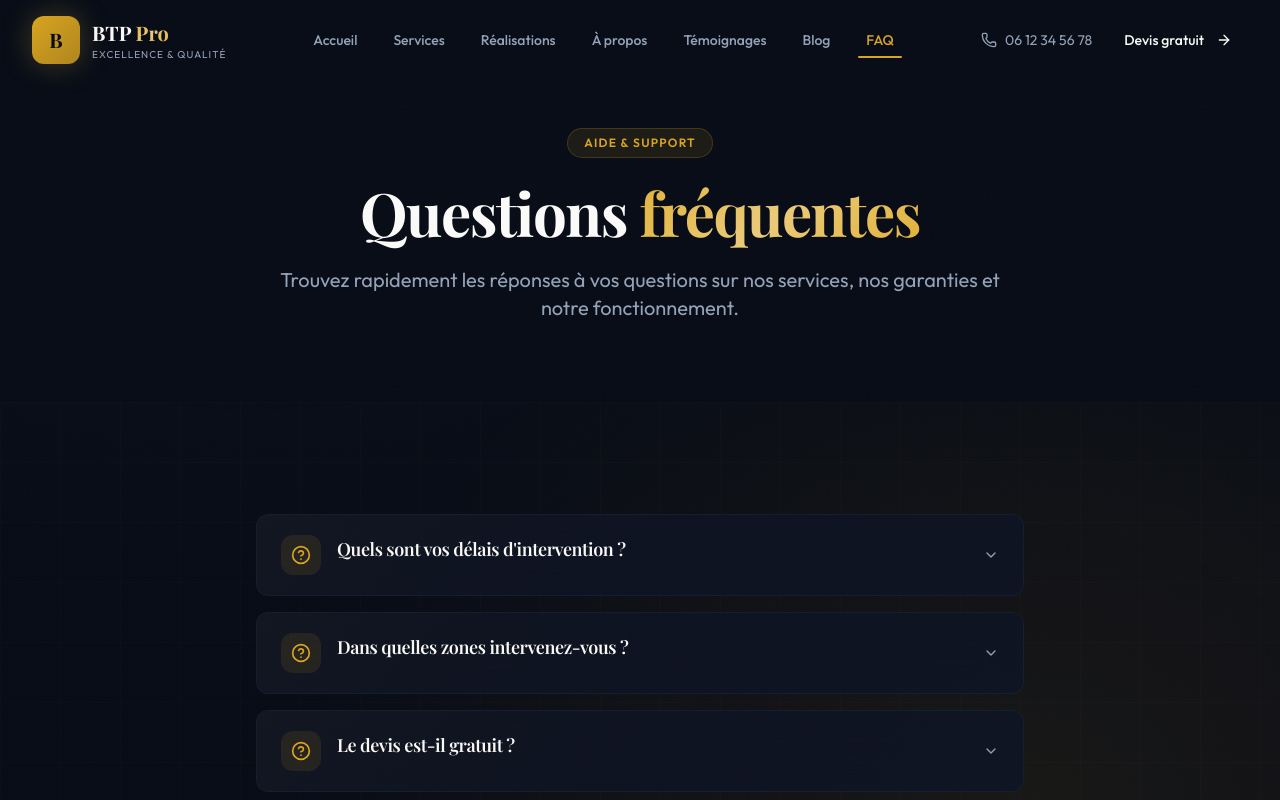
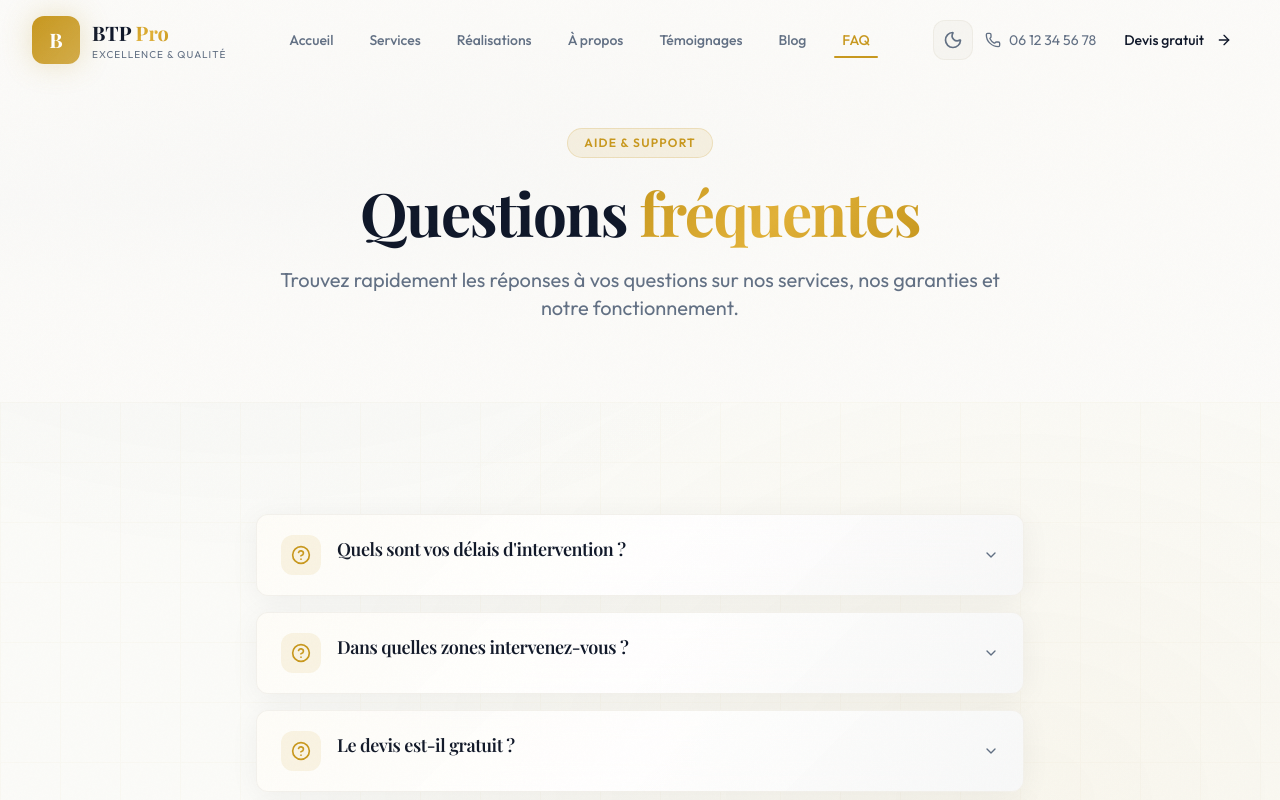
Before and after one commit to jpierre-amar/Template_entrepreneur_bat, a React (Vite) app: page /faq in a window 1280 px wide. Shown: the top 800 px of the page. Built offline with nearby package versions, Linux system fonts and the light colour scheme.

Commit message:
ajout du thème clair avec basculement

```diff
--- a/src/App.tsx
+++ b/src/App.tsx
@@ -2,14 +2,17 @@ import { BrowserRouter } from "react-router-dom";
 import { HelmetProvider } from "react-helmet-async";
 import { AppRouter } from "@/routes/Router";
 import { ScrollToTop } from "@/components/shared/ScrollToTop";
+import { ThemeProvider } from "@/hooks/useTheme";
 
 function App() {
   return (
     <HelmetProvider>
-      <BrowserRouter>
-        <ScrollToTop />
-        <AppRouter />
-      </BrowserRouter>
+      <ThemeProvider>
+        <BrowserRouter>
+          <ScrollToTop />
+          <AppRouter />
+        </BrowserRouter>
+      </ThemeProvider>
     </HelmetProvider>
   );
 }
--- a/src/components/layout/Navbar.tsx
+++ b/src/components/layout/Navbar.tsx
@@ -1,9 +1,10 @@
 import { useState, useEffect } from "react";
 import { Link, useLocation } from "react-router-dom";
-import { Menu, X, Phone, ArrowRight } from "lucide-react";
+import { Menu, X, Phone, ArrowRight, Sun, Moon } from "lucide-react";
 import { motion, AnimatePresence } from "framer-motion";
 import { Button } from "@/components/ui/button";
 import { cn } from "@/lib/utils";
+import { useTheme } from "@/hooks/useTheme";
 
 const navLinks = [
   { path: "/", label: "Accueil" },
@@ -19,6 +20,7 @@ export const Navbar = () => {
   const [isOpen, setIsOpen] = useState(false);
   const [isScrolled, setIsScrolled] = useState(false);
   const location = useLocation();
+  const { resolvedTheme, toggleTheme } = useTheme();
 
   useEffect(() => {
     const handleScroll = () => {
@@ -95,8 +97,41 @@ export const Navbar = () => {
             ))}
           </div>
 
-          {/* CTA Button */}
-          <div className="hidden lg:flex items-center space-x-4">
+          {/* CTA & Theme Toggle */}
+          <div className="hidden lg:flex items-center space-x-3">
+            {/* Theme Toggle */}
+            <motion.button
+              whileHover={{ scale: 1.05 }}
+              whileTap={{ scale: 0.95 }}
+              onClick={toggleTheme}
+              className="relative w-10 h-10 rounded-xl bg-muted/50 border border-border/50 flex items-center justify-center text-muted-foreground hover:text-secondary hover:border-secondary/30 transition-all overflow-hidden"
+              aria-label="Toggle theme"
+            >
+              <AnimatePresence mode="wait" initial={false}>
+                {resolvedTheme === "dark" ? (
+                  <motion.div
+                    key="sun"
+                    initial={{ y: -20, opacity: 0 }}
+                    animate={{ y: 0, opacity: 1 }}
+                    exit={{ y: 20, opacity: 0 }}
+                    transition={{ duration: 0.2 }}
+                  >
+                    <Sun className="w-5 h-5" />
+                  </motion.div>
+                ) : (
+                  <motion.div
+                    key="moon"
+                    initial={{ y: -20, opacity: 0 }}
+                    animate={{ y: 0, opacity: 1 }}
+                    exit={{ y: 20, opacity: 0 }}
+                    transition={{ duration: 0.2 }}
+                  >
+                    <Moon className="w-5 h-5" />
+                  </motion.div>
+                )}
+              </AnimatePresence>
+            </motion.button>
+
             <a
               href="tel:+33612345678"
               className="flex items-center text-sm text-muted-foreground hover:text-secondary transition-colors"
@@ -112,15 +147,29 @@ export const Navbar = () => {
             </Link>
           </div>
 
-          {/* Mobile menu button */}
+          {/* Mobile: Theme toggle + Menu button */}
+          <div className="lg:hidden flex items-center space-x-2">
+            <motion.button
+              whileTap={{ scale: 0.95 }}
+              onClick={toggleTheme}
+              className="p-2 rounded-xl text-foreground hover:bg-muted transition-colors"
+              aria-label="Toggle theme"
+            >
+              {resolvedTheme === "dark" ? (
+                <Sun className="w-5 h-5" />
+              ) : (
+                <Moon className="w-5 h-5" />
+              )}
+            </motion.button>
             <motion.button
               whileTap={{ scale: 0.95 }}
               onClick={() => setIsOpen(!isOpen)}
-            className="lg:hidden p-2 rounded-xl text-foreground hover:bg-muted transition-colors"
+              className="p-2 rounded-xl text-foreground hover:bg-muted transition-colors"
               aria-label="Toggle menu"
             >
               {isOpen ? <X className="w-6 h-6" /> : <Menu className="w-6 h-6" />}
             </motion.button>
+          </div>
         </div>
       </div>
 
--- /dev/null
+++ b/src/hooks/useTheme.tsx
@@ -0,0 +1,101 @@
+import { createContext, useContext, useEffect, useState, type ReactNode } from "react";
+
+type Theme = "light" | "dark" | "system";
+
+interface ThemeContextType {
+  theme: Theme;
+  resolvedTheme: "light" | "dark";
+  setTheme: (theme: Theme) => void;
+  toggleTheme: () => void;
+}
+
+const ThemeContext = createContext<ThemeContextType | undefined>(undefined);
+
+function getSystemTheme(): "light" | "dark" {
+  if (typeof window !== "undefined") {
+    return window.matchMedia("(prefers-color-scheme: dark)").matches
+      ? "dark"
+      : "light";
+  }
+  return "light";
+}
+
+function getStoredTheme(): Theme {
+  if (typeof window !== "undefined") {
+    const stored = localStorage.getItem("theme") as Theme;
+    if (stored === "light" || stored === "dark" || stored === "system") {
+      return stored;
+    }
+  }
+  return "system";
+}
+
+export function ThemeProvider({ children }: { children: ReactNode }) {
+  const [theme, setThemeState] = useState<Theme>(() => getStoredTheme());
+  const [resolvedTheme, setResolvedTheme] = useState<"light" | "dark">(() => {
+    const stored = getStoredTheme();
+    return stored === "system" ? getSystemTheme() : stored;
+  });
+
+  useEffect(() => {
+    const root = document.documentElement;
+
+    const resolved = theme === "system" ? getSystemTheme() : theme;
+    setResolvedTheme(resolved);
+
+    if (resolved === "dark") {
+      root.classList.add("dark");
+    } else {
+      root.classList.remove("dark");
+    }
+
+    localStorage.setItem("theme", theme);
+  }, [theme]);
+
+  useEffect(() => {
+    if (theme !== "system") return;
+
+    const mediaQuery = window.matchMedia("(prefers-color-scheme: dark)");
+
+    const handleChange = (e: MediaQueryListEvent) => {
+      const newTheme = e.matches ? "dark" : "light";
+      setResolvedTheme(newTheme);
+
+      if (newTheme === "dark") {
+        document.documentElement.classList.add("dark");
+      } else {
+        document.documentElement.classList.remove("dark");
+      }
+    };
+
+    mediaQuery.addEventListener("change", handleChange);
+    return () => mediaQuery.removeEventListener("change", handleChange);
+  }, [theme]);
+
+  const setTheme = (newTheme: Theme) => {
+    setThemeState(newTheme);
+  };
+
+  const toggleTheme = () => {
+    setThemeState((prev) => {
+      if (prev === "light") return "dark";
+      if (prev === "dark") return "light";
+      // If system, switch to opposite of current resolved
+      return resolvedTheme === "dark" ? "light" : "dark";
+    });
+  };
+
+  return (
+    <ThemeContext.Provider value={{ theme, resolvedTheme, setTheme, toggleTheme }}>
+      {children}
+    </ThemeContext.Provider>
+  );
+}
+
+export function useTheme() {
+  const context = useContext(ThemeContext);
+  if (context === undefined) {
+    throw new Error("useTheme must be used within a ThemeProvider");
+  }
+  return context;
+}
--- a/src/index.css
+++ b/src/index.css
@@ -5,8 +5,62 @@
 @tailwind utilities;
 
 @layer base {
+  /* Light Theme - Premium & Elegant */
   :root {
-    /* Premium Dark Theme - Elegant Navy & Gold */
+    --background: 45 30% 98%;
+    --foreground: 222 47% 11%;
+
+    --card: 0 0% 100%;
+    --card-foreground: 222 47% 11%;
+
+    --popover: 0 0% 100%;
+    --popover-foreground: 222 47% 11%;
+
+    /* Primary - Deep Navy Blue */
+    --primary: 217 45% 25%;
+    --primary-foreground: 60 9% 98%;
+
+    /* Secondary - Luxurious Gold */
+    --secondary: 43 74% 45%;
+    --secondary-foreground: 0 0% 100%;
+
+    --muted: 45 20% 93%;
+    --muted-foreground: 215 15% 45%;
+
+    --accent: 43 74% 45%;
+    --accent-foreground: 0 0% 100%;
+
+    --destructive: 0 62% 50%;
+    --destructive-foreground: 60 9% 98%;
+
+    --border: 45 20% 88%;
+    --input: 45 20% 90%;
+    --ring: 43 74% 45%;
+
+    --chart-1: 43 74% 45%;
+    --chart-2: 217 45% 40%;
+    --chart-3: 190 50% 45%;
+    --chart-4: 280 50% 55%;
+    --chart-5: 340 60% 55%;
+
+    --radius: 0.75rem;
+
+    /* Custom Premium Variables */
+    --gold: 43 74% 45%;
+    --gold-light: 43 74% 55%;
+    --gold-dark: 43 74% 35%;
+    --navy: 217 45% 25%;
+    --navy-light: 217 45% 35%;
+    --navy-dark: 217 45% 15%;
+    --cream: 45 30% 96%;
+
+    /* Glass Effect - Light */
+    --glass: hsla(0, 0%, 100%, 0.85);
+    --glass-border: hsla(217, 45%, 25%, 0.1);
+  }
+
+  /* Dark Theme - Premium & Elegant */
+  .dark {
     --background: 222 47% 6%;
     --foreground: 60 9% 98%;
 
@@ -37,29 +91,15 @@
     --input: 222 30% 15%;
     --ring: 43 74% 49%;
 
-    --chart-1: 43 74% 49%;
-    --chart-2: 217 45% 40%;
-    --chart-3: 190 50% 45%;
-    --chart-4: 280 50% 55%;
-    --chart-5: 340 60% 55%;
-
-    --radius: 0.75rem;
-
-    /* Custom Premium Variables */
+    /* Custom Premium Variables - Dark */
     --gold: 43 74% 49%;
     --gold-light: 43 74% 60%;
     --gold-dark: 43 74% 40%;
     --navy: 217 45% 22%;
     --navy-light: 217 45% 35%;
     --navy-dark: 217 45% 12%;
-    --cream: 45 30% 96%;
 
-    /* Gradients */
-    --gradient-gold: linear-gradient(135deg, hsl(43 74% 49%) 0%, hsl(43 74% 60%) 100%);
-    --gradient-navy: linear-gradient(135deg, hsl(217 45% 22%) 0%, hsl(217 45% 12%) 100%);
-    --gradient-premium: linear-gradient(135deg, hsl(217 45% 12%) 0%, hsl(217 45% 22%) 50%, hsl(222 47% 10%) 100%);
-
-    /* Glass Effect */
+    /* Glass Effect - Dark */
     --glass: hsla(222, 47%, 10%, 0.8);
     --glass-border: hsla(43, 74%, 49%, 0.1);
   }
@@ -78,6 +118,19 @@
     color: hsl(var(--foreground));
     -webkit-font-smoothing: antialiased;
     -moz-osx-font-smoothing: grayscale;
+    transition: background-color 0.3s ease, color 0.3s ease;
+  }
+
+  /* Light mode background */
+  :root body {
+    background-image:
+      radial-gradient(ellipse at 20% 0%, hsla(217, 45%, 25%, 0.05) 0%, transparent 50%),
+      radial-gradient(ellipse at 80% 100%, hsla(43, 74%, 45%, 0.05) 0%, transparent 50%);
+    background-attachment: fixed;
+  }
+
+  /* Dark mode background */
+  .dark body {
     background-image:
       radial-gradient(ellipse at 20% 0%, hsla(217, 45%, 22%, 0.15) 0%, transparent 50%),
       radial-gradient(ellipse at 80% 100%, hsla(43, 74%, 49%, 0.08) 0%, transparent 50%);
@@ -137,6 +190,15 @@
     pointer-events: none;
   }
 
+  /* Light mode adjustments for glass card */
+  :root .glass-card {
+    box-shadow: 0 4px 30px rgba(0, 0, 0, 0.05);
+  }
+
+  .dark .glass-card {
+    box-shadow: 0 4px 30px rgba(0, 0, 0, 0.3);
+  }
+
   /* Premium Border Glow */
   .border-glow {
     position: relative;
@@ -159,6 +221,13 @@
 
   /* Gold Text Gradient */
   .text-gradient-gold {
+    background: linear-gradient(135deg, hsl(43 74% 45%) 0%, hsl(43 74% 55%) 50%, hsl(43 74% 45%) 100%);
+    -webkit-background-clip: text;
+    -webkit-text-fill-color: transparent;
+    background-clip: text;
+  }
+
+  .dark .text-gradient-gold {
     background: linear-gradient(135deg, hsl(43 74% 55%) 0%, hsl(43 74% 70%) 50%, hsl(43 74% 55%) 100%);
     -webkit-background-clip: text;
     -webkit-text-fill-color: transparent;
@@ -254,6 +323,14 @@
     pointer-events: none;
     z-index: 9999;
   }
+
+  .dark .noise-overlay {
+    opacity: 0.015;
+  }
+
+  :root .noise-overlay {
+    opacity: 0.02;
+  }
 }
 
 @layer utilities {
```
Lines whose indentation alone changed are shown as unchanged.
